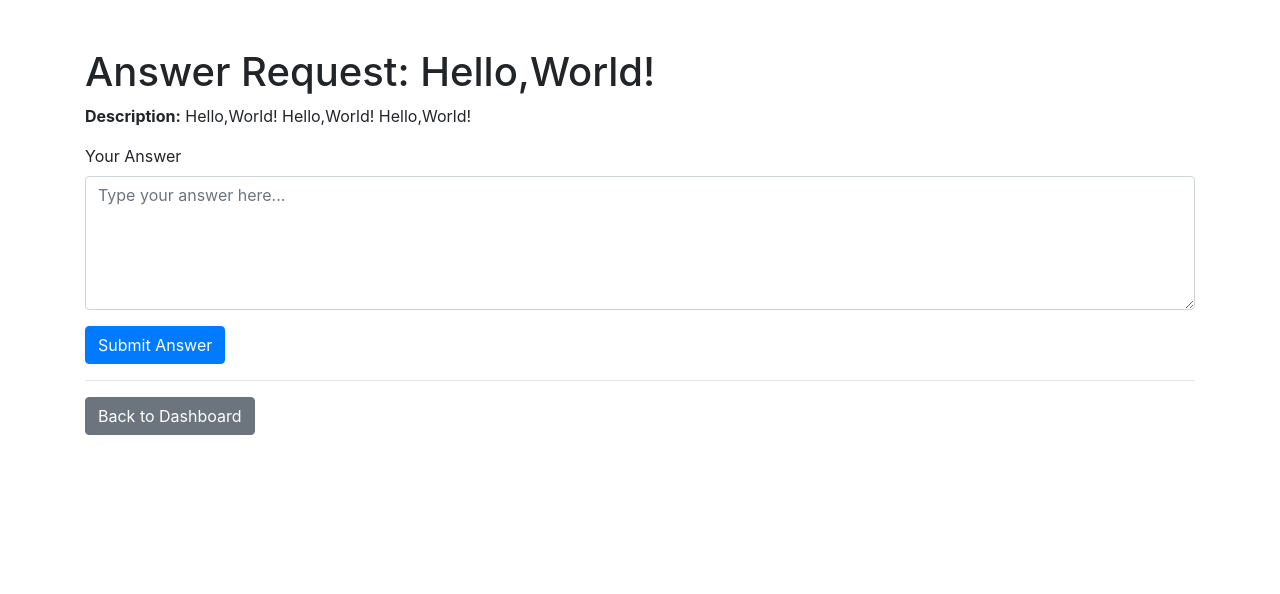
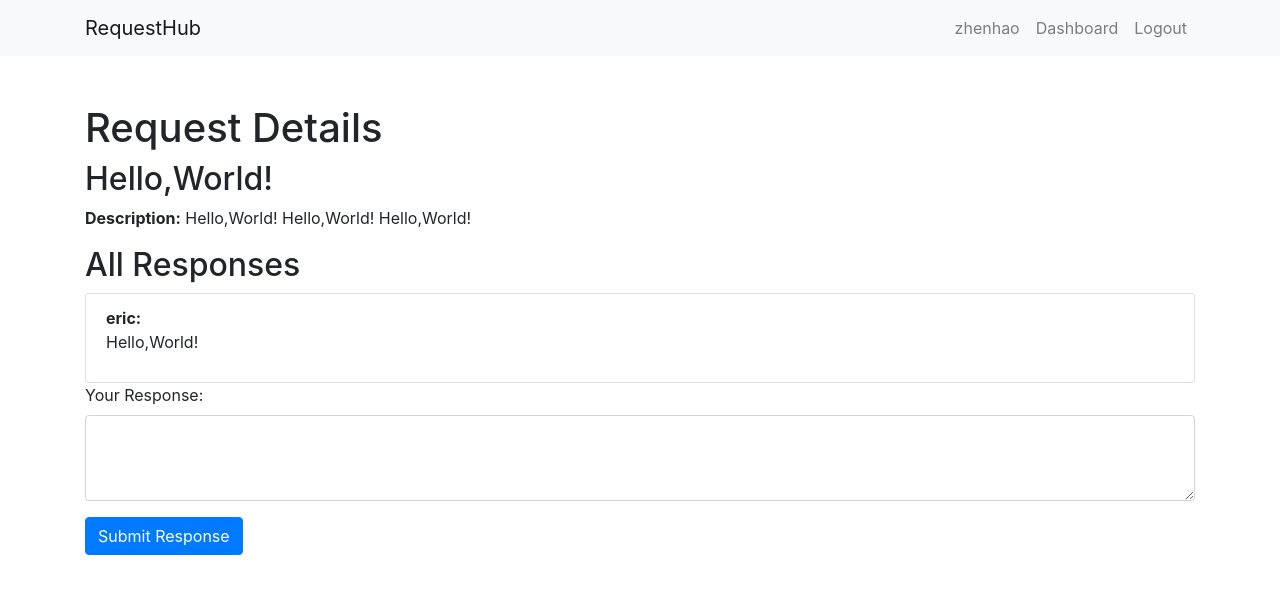
Before and after one commit to dynamicCat/CITS5505_Group_Project, a Flask app: page /answer_request/1 in a window 1280 px wide. Shown: the top 594 px of the page. Run offline with Flask 3, Linux system fonts and the light colour scheme; a user stored in the database is signed in; data comes from the database, SQL or seed files in the repository; both versions use the stored data as it was after the commit; some libraries are stand-ins or nearby versions.

Commit message:
change the layouts
change the layouts and add some features.

```diff
--- a/app/routes.py
+++ b/app/routes.py
@@ -18,6 +18,7 @@ def login():
         user = User.query.filter_by(username=form.username.data).first()
         if user and user.check_password(form.password.data):
             session['user_id'] = user.id
+            session['username'] = user.username
             return redirect(url_for('dashboard'))
         elif user:
             flash('Incorrect password.', 'error')
@@ -159,10 +160,17 @@ def answer_request(request_id):
         return redirect(url_for('dashboard'))
 
     user_id = session.get('user_id')
+    if user_id is None:
+        flash('Please log in to view the request details.')
+        return redirect(url_for('login'))
+
     current_user = User.query.get(user_id)
 
+    # Get all answers to this request
+    responses = Response.query.filter_by(request_id=request_id).all()
+
     if current_user in request.accepted_by:
-        return render_template('answer_request.html', request=request)
+        return render_template('answer_request.html', request=request, responses=responses, current_user=current_user)
     else:
         flash('You have not accepted this request.')
         return redirect(url_for('dashboard'))
--- a/app/templates/answer_request.html
+++ b/app/templates/answer_request.html
@@ -10,18 +10,57 @@
     <script src="https://stackpath.bootstrapcdn.com/bootstrap/4.5.2/js/bootstrap.min.js"></script>
 </head>
 <body>
+    <nav class="navbar navbar-expand-lg navbar-light bg-light">
+        <div class="container">
+            <a class="navbar-brand" href="{{ url_for('dashboard') }}">RequestHub</a>
+            <button class="navbar-toggler" type="button" data-toggle="collapse" data-target="#navbarNav" aria-controls="navbarNav" aria-expanded="false" aria-label="Toggle navigation">
+                <span class="navbar-toggler-icon"></span>
+            </button>
+            <div class="collapse navbar-collapse" id="navbarNav">
+                <ul class="navbar-nav ml-auto">
+                    {% if session.get('username') %}
+                    <li class="nav-item">
+                        <a class="nav-link" href="{{ url_for('dashboard') }}">{{ session['username'] }}</a>
+                    </li>
+                    {% endif %}
+                    <li class="nav-item">
+                        <a class="nav-link" href="{{ url_for('dashboard') }}">Dashboard</a>
+                    </li>
+                    <li class="nav-item">
+                        <a class="nav-link" href="{{ url_for('logout') }}">Logout</a>
+                    </li>
+                </ul>
+            </div>
+        </div>
+    </nav>
+
     <div class="container mt-5">
-        <h1>Answer Request: {{ request.title }}</h1>
+        <h1>Request Details</h1>
+        <h2>{{ request.title }}</h2>
         <p><strong>Description:</strong> {{ request.description }}</p>
+
+        <h2>All Responses</h2>
+        {% if responses %}
+            <ul class="list-group">
+                {% for response in responses %}
+                    <li class="list-group-item">
+                        <strong>{{ response.responder.username }}:</strong>
+                        <p>{{ response.response_text }}</p>
+                    </li>
+                {% endfor %}
+            </ul>
+        {% else %}
+            <p>No responses yet.</p>
+        {% endif %}
+
+        <!-- Optionally include a form for the current user to submit a response -->
         <form action="{{ url_for('submit_answer', request_id=request.id) }}" method="POST">
             <div class="form-group">
-                <label for="response">Your Answer</label>
-                <textarea class="form-control" id="response" name="response" rows="5" placeholder="Type your answer here..." required></textarea>
+                <label for="response">Your Response:</label>
+                <textarea class="form-control" id="response" name="response" rows="3" required></textarea>
             </div>
-            <button type="submit" class="btn btn-primary">Submit Answer</button>
+            <button type="submit" class="btn btn-primary">Submit Response</button>
         </form>
-        <hr>
-        <a href="{{ url_for('dashboard') }}" class="btn btn-secondary">Back to Dashboard</a>
     </div>
 </body>
 </html>
--- a/app/templates/create_request_form.html
+++ b/app/templates/create_request_form.html
@@ -15,6 +15,11 @@
             </button>
             <div class="collapse navbar-collapse" id="navbarNav">
                 <ul class="navbar-nav ml-auto">
+                    {% if session.get('username') %}
+                    <li class="nav-item">
+                        <a class="nav-link" href="{{ url_for('dashboard') }}">{{ session['username'] }}</a>
+                    </li>
+                    {% endif %}
                     <li class="nav-item">
                         <a class="nav-link" href="{{ url_for('dashboard') }}">Dashboard</a>
                     </li>
@@ -25,6 +30,7 @@
             </div>
         </div>
     </nav>
+
     <div class="container mt-5">
         <h1>Create a New Request</h1>
         <form action="/create_request" method="POST">
--- a/app/templates/dashboard.html
+++ b/app/templates/dashboard.html
@@ -15,6 +15,11 @@
             </button>
             <div class="collapse navbar-collapse" id="navbarNav">
                 <ul class="navbar-nav ml-auto">
+                    {% if session.get('username') %}
+                    <li class="nav-item">
+                        <a class="nav-link" href="{{ url_for('dashboard') }}">{{ session['username'] }}</a>
+                    </li>
+                    {% endif %}
                     <li class="nav-item">
                         <a class="nav-link" href="{{ url_for('dashboard') }}">Dashboard</a>
                     </li>
@@ -25,6 +30,7 @@
             </div>
         </div>
     </nav>
+
     <div class="container mt-5">
         <!-- User welcome message -->
         <div class="jumbotron">
--- a/app/templates/find_requests.html
+++ b/app/templates/find_requests.html
@@ -15,6 +15,11 @@
             </button>
             <div class="collapse navbar-collapse" id="navbarNav">
                 <ul class="navbar-nav ml-auto">
+                    {% if session.get('username') %}
+                    <li class="nav-item">
+                        <a class="nav-link" href="{{ url_for('dashboard') }}">{{ session['username'] }}</a>
+                    </li>
+                    {% endif %}
                     <li class="nav-item">
                         <a class="nav-link" href="{{ url_for('dashboard') }}">Dashboard</a>
                     </li>
@@ -25,6 +30,7 @@
             </div>
         </div>
     </nav>
+
     <div class="container mt-5">
         <h1>Search Requests</h1>
 
--- a/app/templates/my_accepted_requests.html
+++ b/app/templates/my_accepted_requests.html
@@ -15,6 +15,11 @@
             </button>
             <div class="collapse navbar-collapse" id="navbarNav">
                 <ul class="navbar-nav ml-auto">
+                    {% if session.get('username') %}
+                    <li class="nav-item">
+                        <a class="nav-link" href="{{ url_for('dashboard') }}">{{ session['username'] }}</a>
+                    </li>
+                    {% endif %}
                     <li class="nav-item">
                         <a class="nav-link" href="{{ url_for('dashboard') }}">Dashboard</a>
                     </li>
@@ -25,6 +30,7 @@
             </div>
         </div>
     </nav>
+
     <div class="container mt-5">
         <h1>My Accepted Requests</h1>
         <ul class="list-group">
--- a/app/templates/request_details.html
+++ b/app/templates/request_details.html
@@ -15,6 +15,11 @@
             </button>
             <div class="collapse navbar-collapse" id="navbarNav">
                 <ul class="navbar-nav ml-auto">
+                    {% if session.get('username') %}
+                    <li class="nav-item">
+                        <a class="nav-link" href="{{ url_for('dashboard') }}">{{ session['username'] }}</a>
+                    </li>
+                    {% endif %}
                     <li class="nav-item">
                         <a class="nav-link" href="{{ url_for('dashboard') }}">Dashboard</a>
                     </li>
--- a/app/templates/search_requests.html
+++ b/app/templates/search_requests.html
@@ -20,6 +20,11 @@
             </button>
             <div class="collapse navbar-collapse" id="navbarNav">
                 <ul class="navbar-nav ml-auto">
+                    {% if session.get('username') %}
+                    <li class="nav-item">
+                        <a class="nav-link" href="{{ url_for('dashboard') }}">{{ session['username'] }}</a>
+                    </li>
+                    {% endif %}
                     <li class="nav-item">
                         <a class="nav-link" href="{{ url_for('dashboard') }}">Dashboard</a>
                     </li>
@@ -30,6 +35,7 @@
             </div>
         </div>
     </nav>
+
 
 
 
```
Also changed, not shown: instance/database.db.
